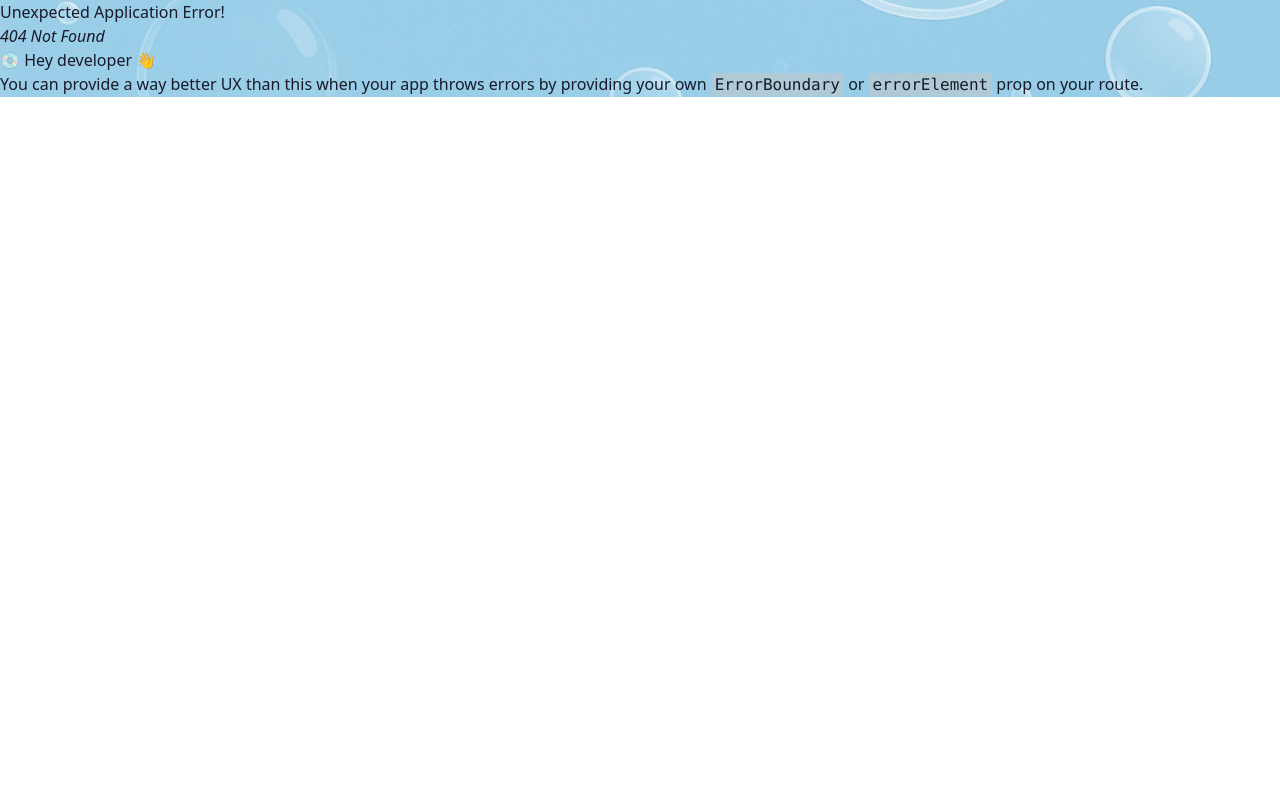
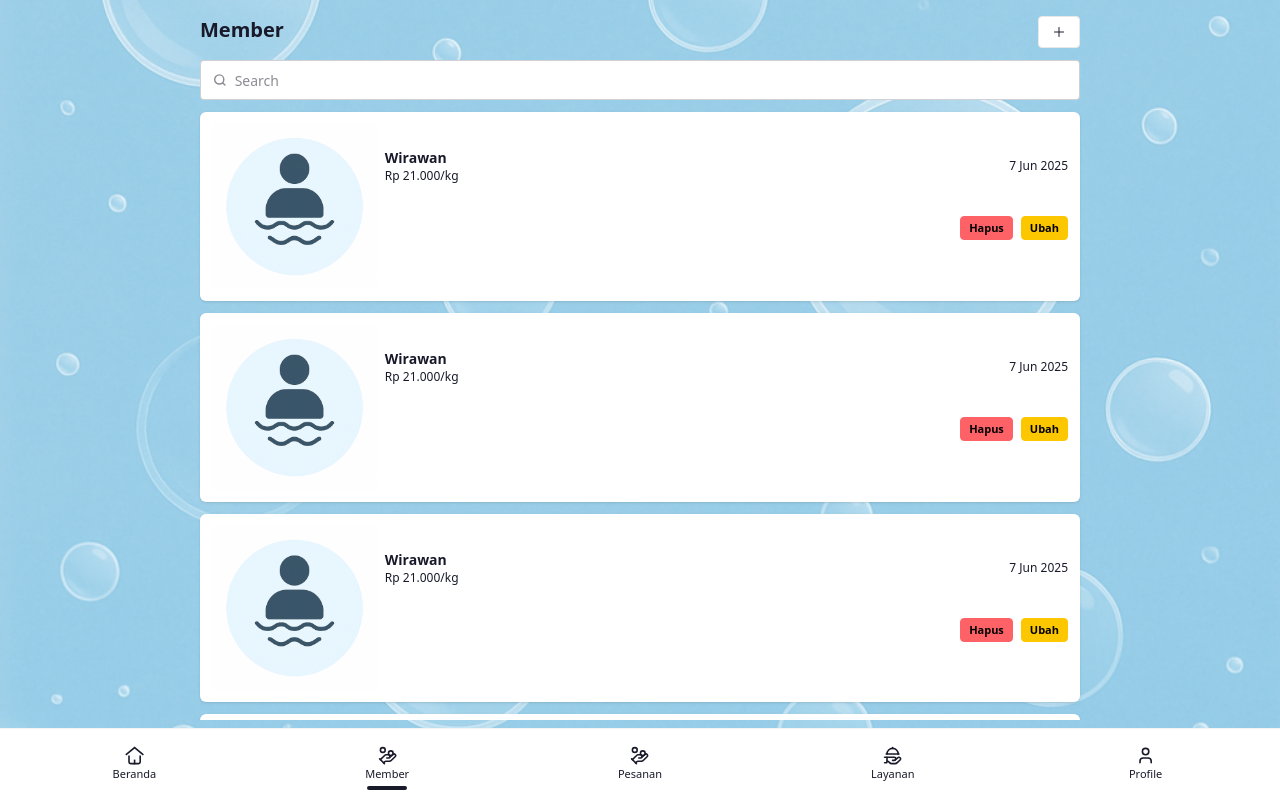
Before and after one commit to wirawanmahardika/laundry-frontend, a React (Vite) app: page /member in a window 1280 px wide. Before the commit this address had no page. Built offline with nearby package versions, Linux system fonts and the light colour scheme.

Commit message:
feat: page member dan tambah-member (fokus di routing)

```diff
--- a/src/App.tsx
+++ b/src/App.tsx
@@ -13,6 +13,8 @@ import {
 import Layanan from "./pages/layanan/Layanan";
 import TambahLayanan from "./pages/layanan/TambahLayanan";
 import TambahPesanan from "./pages/pesanan/TambahPesanan";
+import Member from "./pages/member/Member";
+import TambahMember from "./pages/member/TambahMember";
 
 // const router = createHashRouter(
 const router = createBrowserRouter(
@@ -28,6 +30,9 @@ const router = createBrowserRouter(
 
         <Route path="layanan" element={<Layanan />} />
         <Route path="layanan/tambah" element={<TambahLayanan />} />
+
+        <Route path="member" element={<Member />} />
+        <Route path="member/tambah" element={<TambahMember />} />
       </Route>
     </>
   )
--- a/src/components/Layout.tsx
+++ b/src/components/Layout.tsx
@@ -13,6 +13,11 @@ export default function Layout() {
             <NavLink to={"/"} className={`${matches[matches.length - 1].pathname === "/" && "dock-active"}`}>
                 <svg className="size-[1.2rem]" xmlns="http://www.w3.org/2000/svg" viewBox="0 0 24 24"><g fill="currentColor" strokeLinejoin="miter" strokeLinecap="butt"><polyline points="1 11 12 2 23 11" fill="none" stroke="currentColor" stroke-miterlimit="10" strokeWidth="2"></polyline><path d="m5,13v7c0,1.105.895,2,2,2h10c1.105,0,2-.895,2-2v-7" fill="none" stroke="currentColor" strokeLinecap="square" stroke-miterlimit="10" strokeWidth="2"></path><line x1="12" y1="22" x2="12" y2="18" fill="none" stroke="currentColor" strokeLinecap="square" stroke-miterlimit="10" strokeWidth="2"></line></g></svg>
                 <span className="dock-label">Beranda</span>
+            </NavLink>
+
+            <NavLink to={"/member"} className={`${matches[matches.length - 1].pathname === "/member" && "dock-active"}`}>
+                <HandCoins className="size-[1.2rem]" />
+                <span className="dock-label">Member</span>
             </NavLink>
 
             <NavLink to={"/pesanan"} className={`${matches[matches.length - 1].pathname === "/pesanan" && "dock-active"}`}>
--- /dev/null
+++ b/src/pages/member/Member.tsx
@@ -0,0 +1,74 @@
+import dayjs from "dayjs";
+import memberIcon from "../../assets/img/member.png"
+import { IoAdd } from "react-icons/io5";
+import { NavLink } from "react-router-dom";
+
+export default function Member() {
+    return <div className="container mx-auto max-w-4xl px-2 text-xs flex flex-col gap-y-3">
+        <div className="flex justify-between">
+            <h2 className="font-bold text-xl">Member</h2>
+            <NavLink to={"/member/tambah"} className="btn btn-sm bg-white">
+                <IoAdd size={16} />
+            </NavLink>
+        </div>
+
+        <Filter />
+
+        <Card />
+        <Card />
+        <Card />
+        <Card />
+        <Card />
+        <Card />
+        <Card />
+        <Card />
+        <Card />
+        <Card />
+        <Card />
+
+        <div className="join mx-auto">
+            <button className="join-item btn bg-white">«</button>
+            <button className="join-item btn bg-white">Page 22</button>
+            <button className="join-item btn bg-white">»</button>
+        </div>
+    </div>
+}
+
+function Card() {
+    return <div className="grid grid-cols-5 gap-2 bg-white shadow rounded-md p-3">
+        <img src={memberIcon} alt="layanan-icon" className="row-span-2 my-auto w-full" />
+        <div className="flex justify-between items-center w-full col-span-4">
+            <div className="flex justify-between w-full items-center">
+                <div className="flex flex-col justify-between">
+                    <span className=" font-semibold text-sm">Wirawan</span>
+                    <span className="">Rp {(21_000).toLocaleString("id")}/kg</span>
+                </div>
+                <span>{dayjs().format("D MMM YYYY")}</span>
+            </div>
+        </div>
+        <div className="flex justify-end gap-x-2 w-full col-span-4">
+            <button className="btn btn-error btn-xs">Hapus</button>
+            <button className="btn btn-warning btn-xs">Ubah</button>
+        </div>
+    </div>
+}
+
+function Filter() {
+    return <div className="flex flex-col gap-y-2">
+        <label className="input w-full">
+            <svg className="h-[1em] opacity-50" xmlns="http://www.w3.org/2000/svg" viewBox="0 0 24 24">
+                <g
+                    strokeLinejoin="round"
+                    strokeLinecap="round"
+                    strokeWidth="2.5"
+                    fill="none"
+                    stroke="currentColor"
+                >
+                    <circle cx="11" cy="11" r="8"></circle>
+                    <path d="m21 21-4.3-4.3"></path>
+                </g>
+            </svg>
+            <input type="search" required placeholder="Search" />
+        </label>
+    </div>
+}
--- /dev/null
+++ b/src/pages/member/TambahMember.tsx
@@ -0,0 +1,20 @@
+export default function TambahMember() {
+    return <div className="flex items-center justify-center h-full">
+        <form className="flex flex-col items-center gap-y-2 w-full">
+            <h2 className="font-bold text-2xl mb-4">Tambah Member</h2>
+            <div className="flex flex-col gap-y-1 w-4/5 mt-2">
+                <label className="font-semibold">Nama</label>
+                <input type="text" className="input" placeholder="Masukkan nama..." required />
+            </div>
+            <div className="flex flex-col gap-y-1 w-4/5 mt-2">
+                <label className="font-semibold">Satuan</label>
+                <input type="number" className="input" placeholder="Masukkan satuan..." required />
+            </div>
+            <div className="flex flex-col gap-y-1 w-4/5 mt-2">
+                <label className="font-semibold">Harga</label>
+                <input type="number" className="input" placeholder="Masukkan harga..." required />
+            </div>
+            <button className="btn btn-primary btn-sm mt-3">Tambah</button>
+        </form>
+    </div>
+}
```
Also changed, not shown: src/assets/img/member.png (added).
